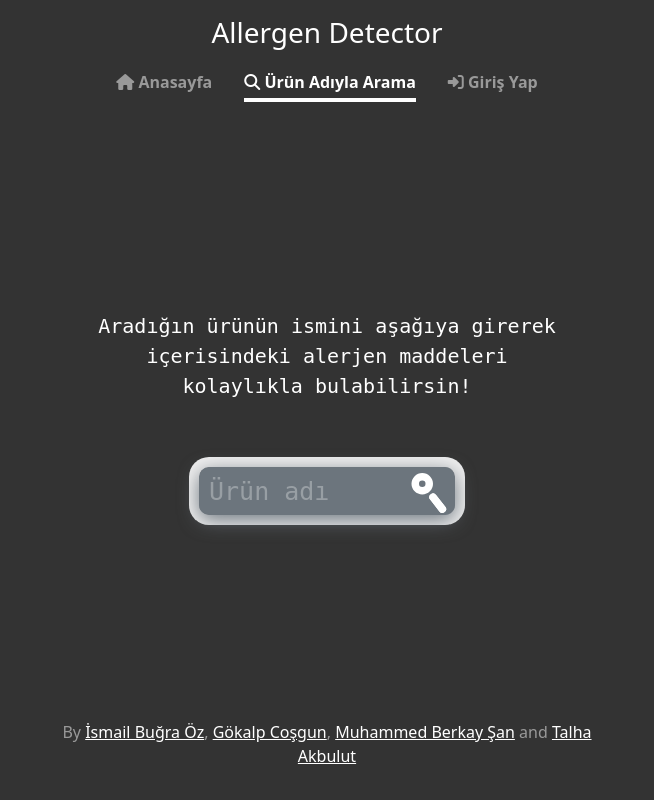
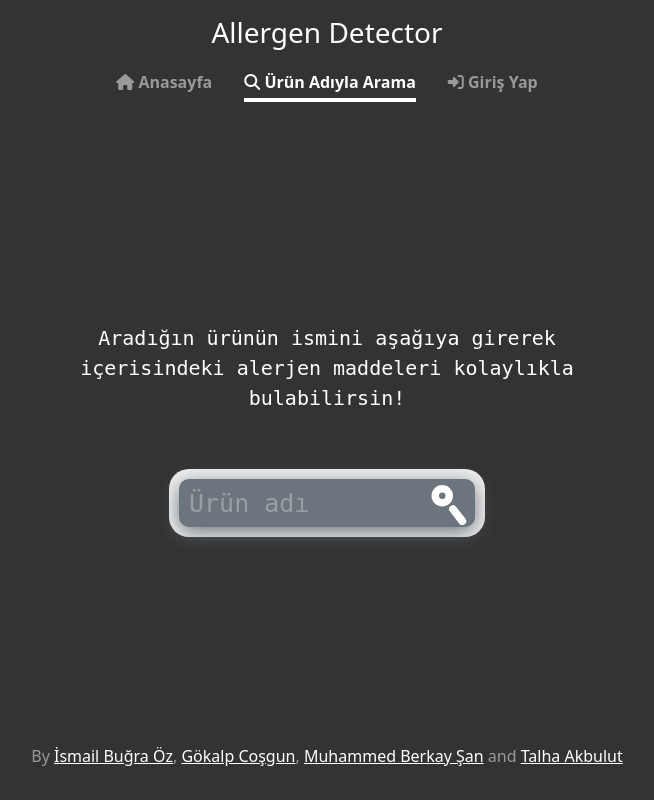
Before and after one commit to gklpcsgn/AllergenDetector, a Flask app: page /name_search in a window 1280 px wide. Shown: the whole page, without its empty margins (313-967 px from the left). Run offline with Flask 2, Linux system fonts and the light colour scheme; some libraries are stand-ins or nearby versions.

Commit message:
fix for name search

```diff
--- a/Site/static/cover.css
+++ b/Site/static/cover.css
@@ -53,9 +53,9 @@ body {
   /* box-shadow: inset 0 0 5rem rgba(0, 0, 0, .5); */
 }
 
-.cover-container {
-  max-width: 37em;
-}
+/* .cover-container {
+  max-width: 45em;
+} */
 
 
 /*
@@ -127,6 +127,7 @@ body {
 
 
 .searchboxcontainer {
+  max-width: 37em;
   position: relative;
   width: 100%;
   height: 100%;
--- a/Site/templates/admin.html
+++ b/Site/templates/admin.html
@@ -1,5 +1,5 @@
 {% extends "base.html" %} {% block title %} Allergen Detector {% endblock %} {% block content %}
-<h1>Admin Panel</h1>
+
 
 
 <h2>Alerjen Ekle</h2>
@@ -85,7 +85,7 @@
         <input class="form-control" type="text" name="barkod" placeholder="Ürün Barkodu">
         <input class="form-control" type="submit" value="Ara">
     </div>
-<!-- <h1>Alerjen Sil</h1>
+    <!-- <h1>Alerjen Sil</h1>
 <form action="/admin/deleteallergen" method="POST">
     <div class="form-group">
     <label for="deleteAllergenPick">Alerjenler</label>
@@ -98,4 +98,4 @@
     </div>
 </form> -->
 
-{% endblock %}
+    {% endblock %}
--- a/Site/templates/base.html
+++ b/Site/templates/base.html
@@ -32,14 +32,14 @@
             <a class="nav-link {% if request.path == '/name_search' %}active{% endif %}" href="/name_search"><i class="fa fa-search" aria-hidden="true"></i> Ürün Adıyla Arama</a>
             <!-- <a class="nav-link" href="/signin">Giriş Yap</a> -->
             {% if current_user.is_authenticated %}
-              {% if current_user.is_admin %}
-                <a class="nav-link {% if request.path == '/admin' %}active{% endif %}" href="/admin"><i class="fa fa-user" aria-hidden="true"></i> Admin</a>
-              {% endif %}
 
-                <a class="nav-link {% if request.path == '/profile' %}active{% endif %}" href="/profile"><i class="fa fa-user" aria-hidden="true"></i> Profil</a>
+                <a class="nav-link {% if request.path == '/profile' %}active{% endif %}" href="/profile"><i class="fa fa-user" aria-hidden="true"></i> {{ current_user.personname }}</a>
 
             {% endif %}
             {% if current_user.is_authenticated %}
+            {% if current_user.is_admin %}
+              <a class="nav-link {% if request.path == '/admin' %}active{% endif %}" href="/admin"><i class="fa fa-user" aria-hidden="true"></i> Yönetim Paneli</a>
+            {% endif %}
               <a class="nav-link" href="/logout"><i class="fa fa-sign-out" aria-hidden="true"></i> Çıkış Yap</a>
             {% else %}
               <a class="nav-link {% if request.path == '/signin' or request.path == '/signup' %}active{% endif %} " href="/signin"><i class="fa fa-sign-in" aria-hidden="true"></i> Giriş Yap</a>
--- a/Site/templates/name_search.html
+++ b/Site/templates/name_search.html
@@ -22,7 +22,7 @@
 
 
     <div id="qwe">
-      <form class="searchform action="/searchName" method="POST">
+      <form class="searchform" action="/searchName" method="POST">
         <div class="tb">
           <div class="td">
             <input type="text" name="searchName" placeholder="Ürün adı" class="searchtext" required></div>
```
